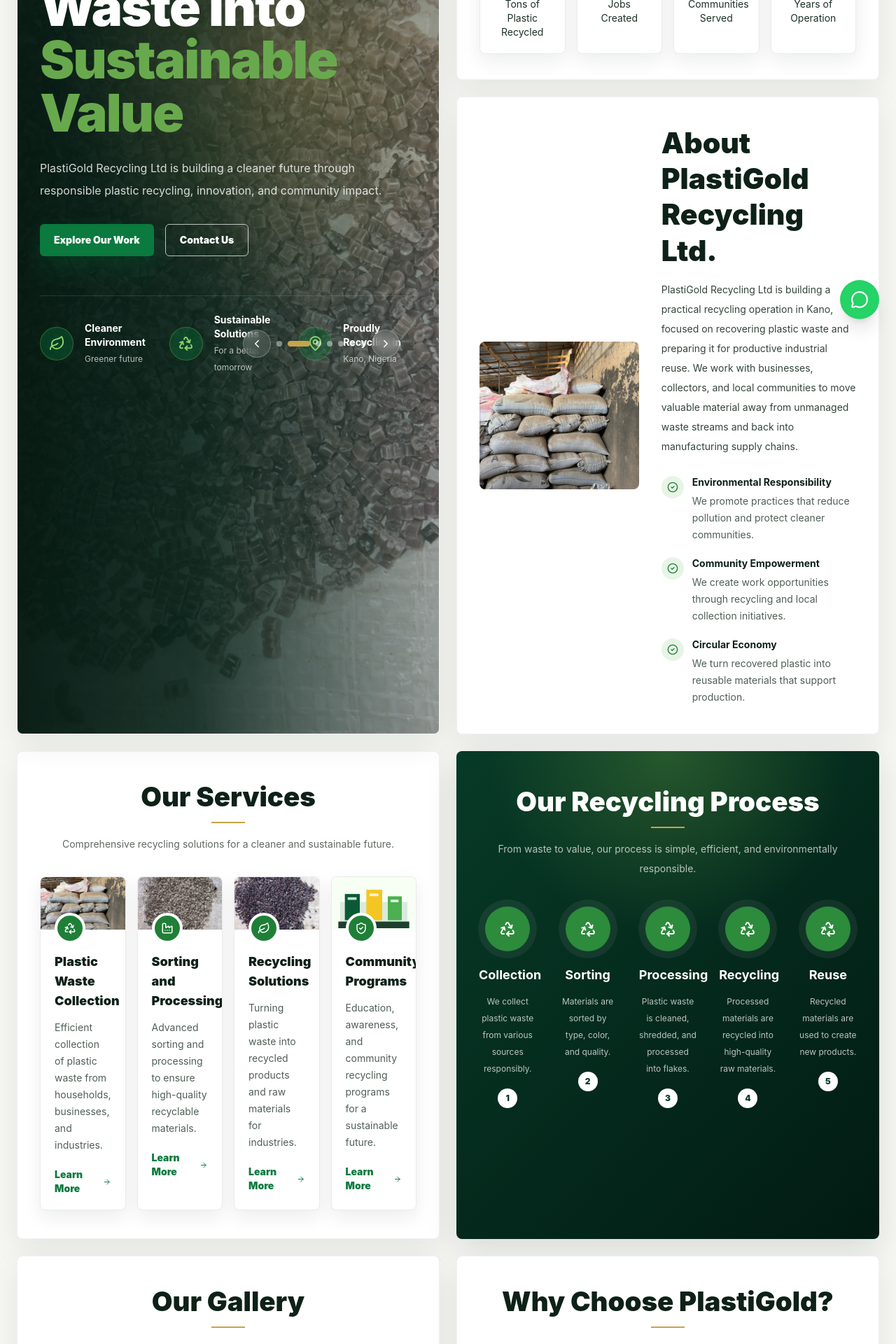
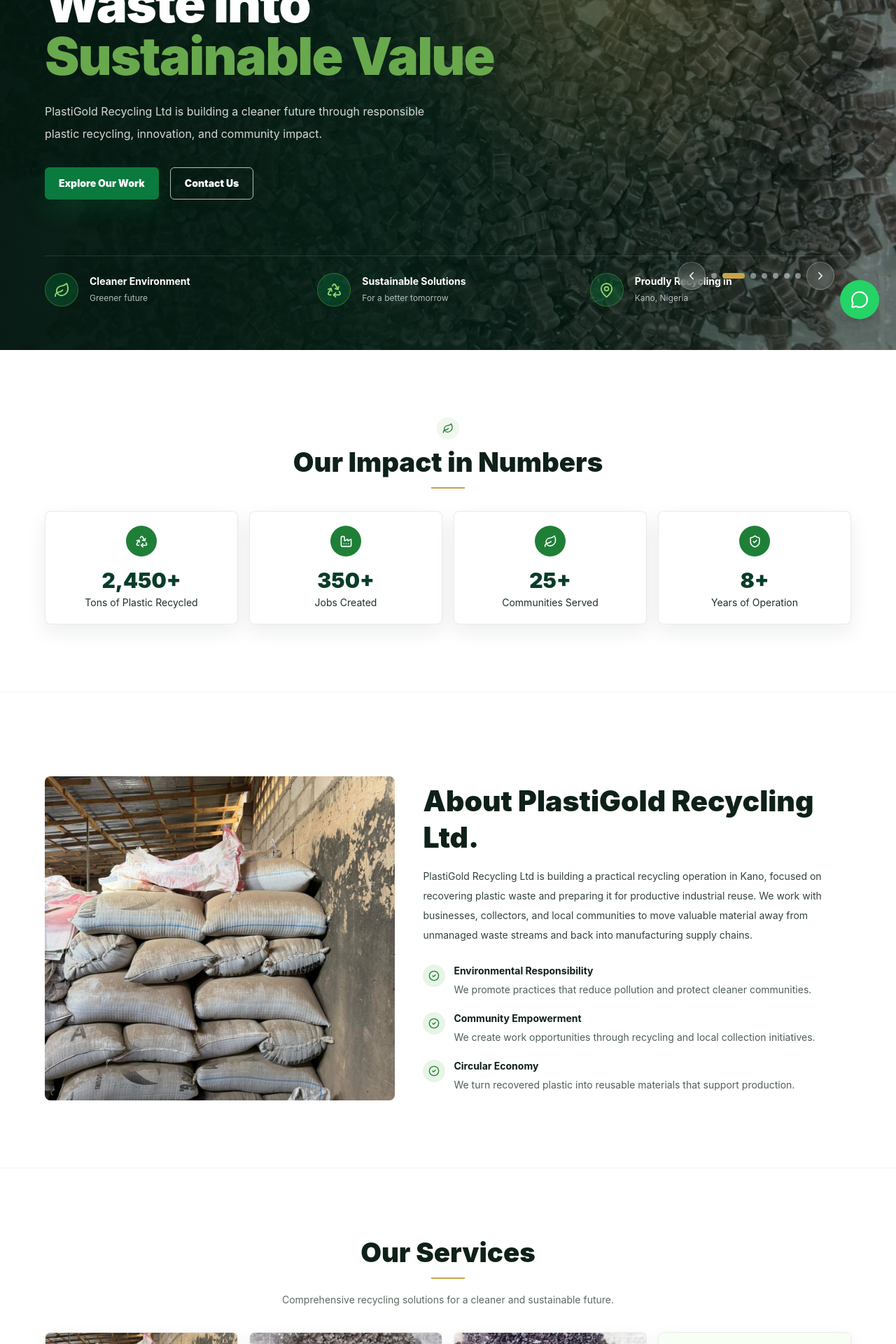
Before and after one commit to Diksir/PlastiGold-Recycling-Ltd, a Next.js app: page / in a window 1280 px wide. Shown: the part 320-2240 px from the top of the page at 70% size. Built offline with nearby package versions, Linux system fonts and the light colour scheme.

Commit message:
Convert homepage to stacked website layout

```diff
--- a/components/HomePage.jsx
+++ b/components/HomePage.jsx
@@ -29,10 +29,9 @@ import {
   whatsappUrl,
 } from './siteData';
 
-const shell = 'mx-auto grid w-full max-w-[1600px] gap-6 xl:grid-cols-2';
-const sectionCard = 'rounded-lg border border-black/5 bg-white shadow-[0_14px_45px_rgba(17,24,39,0.08)]';
-const green = '#083d29';
-const gold = '#c9a34a';
+const pageShell = 'mx-auto flex w-full max-w-[1500px] flex-col';
+const sectionCard = 'border-b border-black/5 bg-white';
+const sectionPad = 'px-[clamp(20px,5vw,72px)] py-16 md:py-24';
 const buttonBase = 'inline-flex min-h-11 items-center justify-center gap-2 rounded-md px-5 py-3 text-sm font-black transition focus:outline-none focus:ring-2 focus:ring-[#c9a34a]/50 focus:ring-offset-2';
 const primaryButton = `${buttonBase} bg-[#0a7a3e] text-white shadow-[0_16px_34px_rgba(10,122,62,0.24)] hover:-translate-y-0.5 hover:bg-[#086b36]`;
 const goldButton = `${buttonBase} bg-[#c9a34a] text-white shadow-[0_16px_34px_rgba(201,163,74,0.28)] hover:-translate-y-0.5 hover:bg-[#b69038]`;
@@ -93,8 +92,8 @@ export default function HomePage() {
 
   return (
     <>
-      <main className="overflow-x-hidden bg-[#f6f7f2] px-3 py-3 text-[#13251b] md:px-6 md:py-6">
-        <div className={shell}>
+      <main className="overflow-x-hidden bg-white text-[#13251b]">
+        <div className={pageShell}>
           <HeroCard
             activeImage={activeImage}
             activeSlide={activeSlide}
@@ -128,7 +127,7 @@ export default function HomePage() {
 
 function HeroCard({ activeImage, activeSlide, content, error, goToSlide, setActiveSlide, slides }) {
   return (
-    <section id="home" className={`${sectionCard} relative min-h-[680px] overflow-hidden bg-[#031d14] p-5 text-white md:p-8 xl:min-h-[760px]`}>
+    <section id="home" className="relative min-h-[700px] overflow-hidden bg-[#031d14] px-[clamp(20px,5vw,72px)] py-6 text-white md:py-8 xl:min-h-[820px]">
       <img className="absolute inset-0 h-full w-full object-cover opacity-70" src={activeImage.image} alt={activeImage.title} />
       <div className="absolute inset-0 bg-[linear-gradient(90deg,rgba(2,23,15,0.96)_0%,rgba(2,30,20,0.88)_42%,rgba(2,23,15,0.34)_100%)]" />
       <div className="absolute inset-0 bg-[radial-gradient(circle_at_70%_30%,rgba(201,163,74,0.24),transparent_34%)]" />
@@ -136,7 +135,7 @@ function HeroCard({ activeImage, activeSlide, content, error, goToSlide, setActi
       <div className="relative z-10 flex min-h-[620px] flex-col md:min-h-[700px]">
         <HeroNav />
 
-        <div className="flex flex-1 items-center py-14">
+        <div className="flex flex-1 items-center py-16 md:py-20">
           <div className="max-w-3xl">
             <p className="mb-5 text-sm font-bold text-white/80">{content.hero.title}</p>
             <HeroTitle text={content.hero.tagline} />
@@ -234,7 +233,7 @@ function HeroFeature({ icon: Icon, title, text }) {
 
 function ImpactSection() {
   return (
-    <section id="impact" className={`${sectionCard} px-5 py-9 md:px-8`}>
+    <section id="impact" className={`${sectionCard} ${sectionPad}`}>
       <CenteredTitle icon={Leaf} title="Our Impact in Numbers" copy="" />
       <div className="mt-8 grid gap-4 sm:grid-cols-2 lg:grid-cols-4">
         {impactStats.map((stat, index) => (
@@ -262,7 +261,7 @@ function ImpactCard({ index, stat }) {
 
 function AboutSection({ story }) {
   return (
-    <section id="about" className={`${sectionCard} grid gap-8 px-5 py-9 md:grid-cols-[0.9fr_1.1fr] md:px-8 md:py-10 md:items-center`}>
+    <section id="about" className={`${sectionCard} ${sectionPad} grid gap-10 md:items-center lg:grid-cols-[0.9fr_1.1fr]`}>
       <img className="aspect-[1.08] w-full rounded-lg object-cover" src={story.about.image} alt={story.about.title} loading="lazy" decoding="async" />
       <div>
         <h2 className="text-[clamp(2rem,3.2vw,3.5rem)] font-black leading-tight text-[#0e2118]">About PlastiGold Recycling Ltd.</h2>
@@ -293,7 +292,7 @@ function ValueLine({ title, text }) {
 
 function ServicesSection() {
   return (
-    <section id="services" className={`${sectionCard} px-5 py-9 md:px-8 md:py-10`}>
+    <section id="services" className={`${sectionCard} ${sectionPad}`}>
       <CenteredTitle title="Our Services" copy="Comprehensive recycling solutions for a cleaner and sustainable future." />
       <div className="mt-8 grid gap-4 sm:grid-cols-2 xl:grid-cols-4">
         {services.map((service, index) => (
@@ -329,7 +328,7 @@ function ServiceCard({ index, service }) {
 
 function ProcessSection() {
   return (
-    <section id="process" className="rounded-lg bg-[radial-gradient(circle_at_50%_0%,rgba(92,149,62,0.38),transparent_34%),linear-gradient(135deg,#073a27_0%,#021b13_100%)] px-5 py-10 text-white shadow-[0_14px_45px_rgba(17,24,39,0.12)] md:px-8 md:py-12">
+    <section id="process" className={`${sectionPad} bg-[radial-gradient(circle_at_50%_0%,rgba(92,149,62,0.38),transparent_34%),linear-gradient(135deg,#073a27_0%,#021b13_100%)] text-white`}>
       <CenteredTitle dark title="Our Recycling Process" copy="From waste to value, our process is simple, efficient, and environmentally responsible." />
       <ol className="mt-10 grid gap-8 sm:grid-cols-2 xl:grid-cols-5">
         {processSteps.map((step, index) => (
@@ -349,7 +348,7 @@ function ProcessSection() {
 
 function GallerySection({ galleryGrid, loading }) {
   return (
-    <section id="gallery" className={`${sectionCard} px-5 py-9 md:px-8 md:py-10`}>
+    <section id="gallery" className={`${sectionCard} ${sectionPad}`}>
       <CenteredTitle title="Our Gallery" copy="A glimpse of our operations, team, and impact." />
       {loading && <p className="mt-3 text-center text-sm text-[#66736a]">Loading latest images...</p>}
       <div className="mt-8 grid gap-4 sm:grid-cols-2 lg:grid-cols-3">
@@ -368,7 +367,7 @@ function GallerySection({ galleryGrid, loading }) {
 
 function WhySection() {
   return (
-    <section className={`${sectionCard} px-5 py-9 md:px-8 md:py-10`}>
+    <section className={`${sectionCard} ${sectionPad}`}>
       <CenteredTitle title="Why Choose PlastiGold?" copy="We deliver impact, value, and trust in everything we do." />
       <div className="mt-8 grid gap-4 sm:grid-cols-2 xl:grid-cols-4">
         {whyCards.map((card) => (
@@ -395,7 +394,7 @@ function WhyCard({ card }) {
 
 function CtaSection({ story }) {
   return (
-    <section id="partners" className="relative min-h-[280px] overflow-hidden rounded-lg bg-[#063520] px-5 py-10 text-white shadow-[0_14px_45px_rgba(17,24,39,0.12)] md:px-8 md:py-12">
+    <section id="partners" className={`relative min-h-[360px] overflow-hidden bg-[#063520] ${sectionPad} text-white`}>
       <img className="absolute inset-0 h-full w-full object-cover opacity-36" src={story.about.image} alt="" aria-hidden="true" loading="lazy" decoding="async" />
       <div className="absolute inset-0 bg-[linear-gradient(90deg,rgba(4,45,28,0.96),rgba(4,45,28,0.72),rgba(4,45,28,0.38))]" />
       <div className="relative z-10 max-w-2xl">
@@ -409,7 +408,7 @@ function CtaSection({ story }) {
 
 function Footer() {
   return (
-    <footer id="contact" className="rounded-lg bg-[linear-gradient(135deg,#062819_0%,#02140e_100%)] px-5 py-9 text-white shadow-[0_14px_45px_rgba(17,24,39,0.12)] md:px-8 md:py-10">
+    <footer id="contact" className="bg-[linear-gradient(135deg,#062819_0%,#02140e_100%)] px-[clamp(20px,5vw,72px)] py-12 text-white md:py-16">
       <div className="grid gap-10 md:grid-cols-[1.2fr_0.8fr_0.9fr_1fr]">
         <div>
           <img className="h-14 w-auto rounded-md bg-white p-1.5" src="/assets/plastigold-logo.svg" alt="PlastiGold Recycling Ltd" />
```
